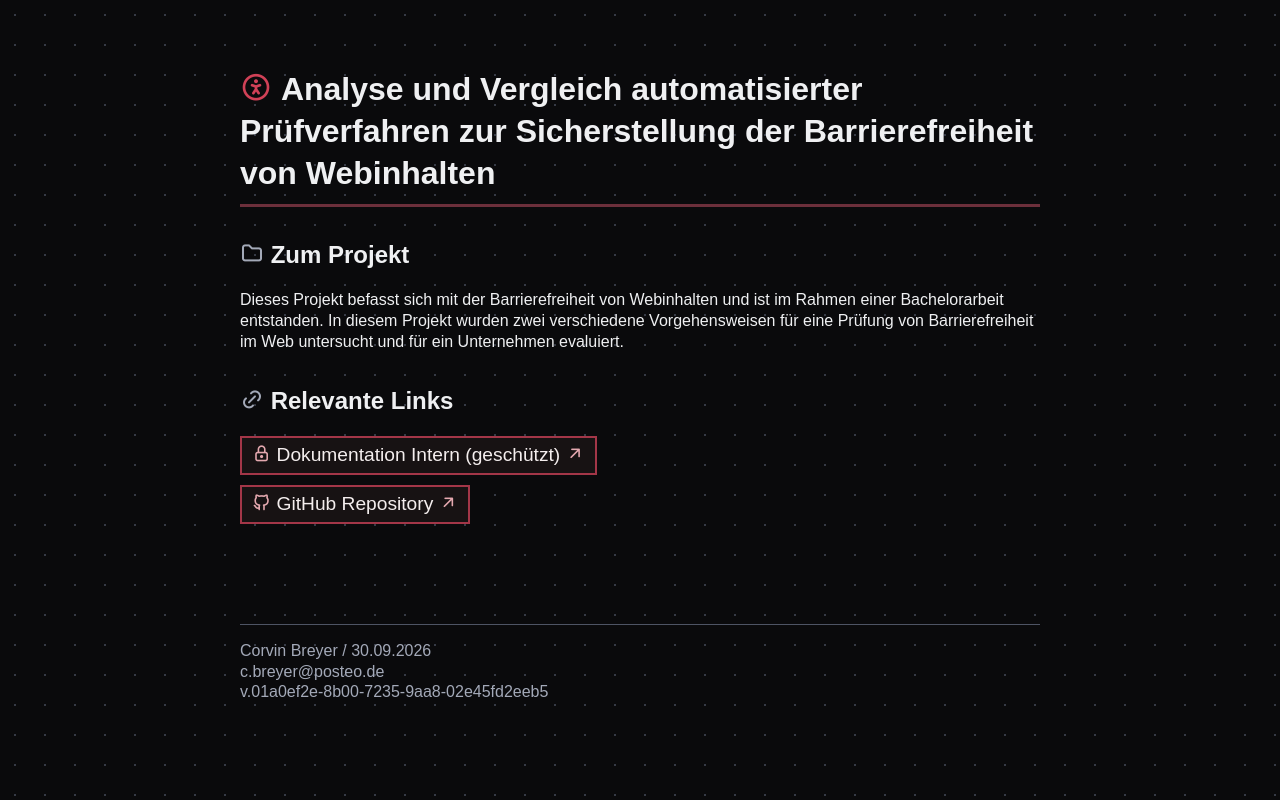
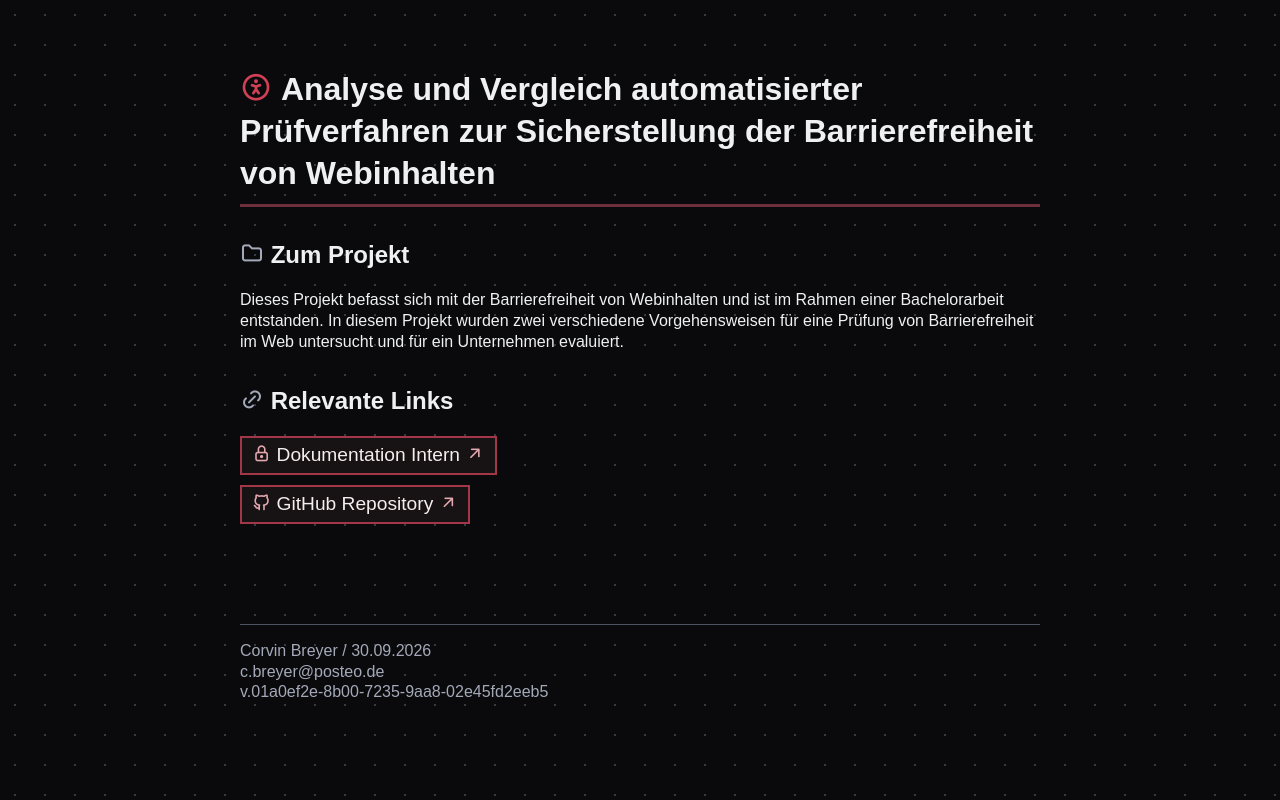
Before and after one commit to cb52251b-2cfb-4286-a986-1754ac127ea5/01a0ef2e-8b00-7c81-ae26-31e608146e19, a plain HTML site: page index.html in a window 1280 px wide. Drawn offline with Linux system fonts and the light colour scheme.

Commit message:
Update index.html

```diff
--- a/index.html
+++ b/index.html
@@ -116,7 +116,7 @@
         <h2><i class="ti ti-folder"></i> Zum Projekt</h2>
         <p>Dieses Projekt befasst sich mit der Barrierefreiheit von Webinhalten und ist im Rahmen einer Bachelorarbeit entstanden. In diesem Projekt wurden zwei verschiedene Vorgehensweisen für eine Prüfung von Barrierefreiheit im Web untersucht und für ein Unternehmen evaluiert.</p>
         <h2><i class="ti ti-link"></i> Relevante Links</h2>
-        <a href="https://ba.corvin.de/tool/"><i class="ti ti-lock"></i> Dokumentation Intern (geschützt) <i class="ti ti-arrow-up-right"></i></a>
+        <a href="https://ba.corvin.de/tool/"><i class="ti ti-lock"></i> Dokumentation Intern <i class="ti ti-arrow-up-right"></i></a>
         <a href="https://github.com/cb52251b-2cfb-4286-a986-1754ac127ea5/01a0ef2e-8b00-7c81-ae26-31e608146e19" target="_blank"><i class="ti ti-brand-github"></i> GitHub Repository <i class="ti ti-arrow-up-right"></i></a>
         <footer>
             <p>Corvin Breyer / 30.09.2026<br>
```
